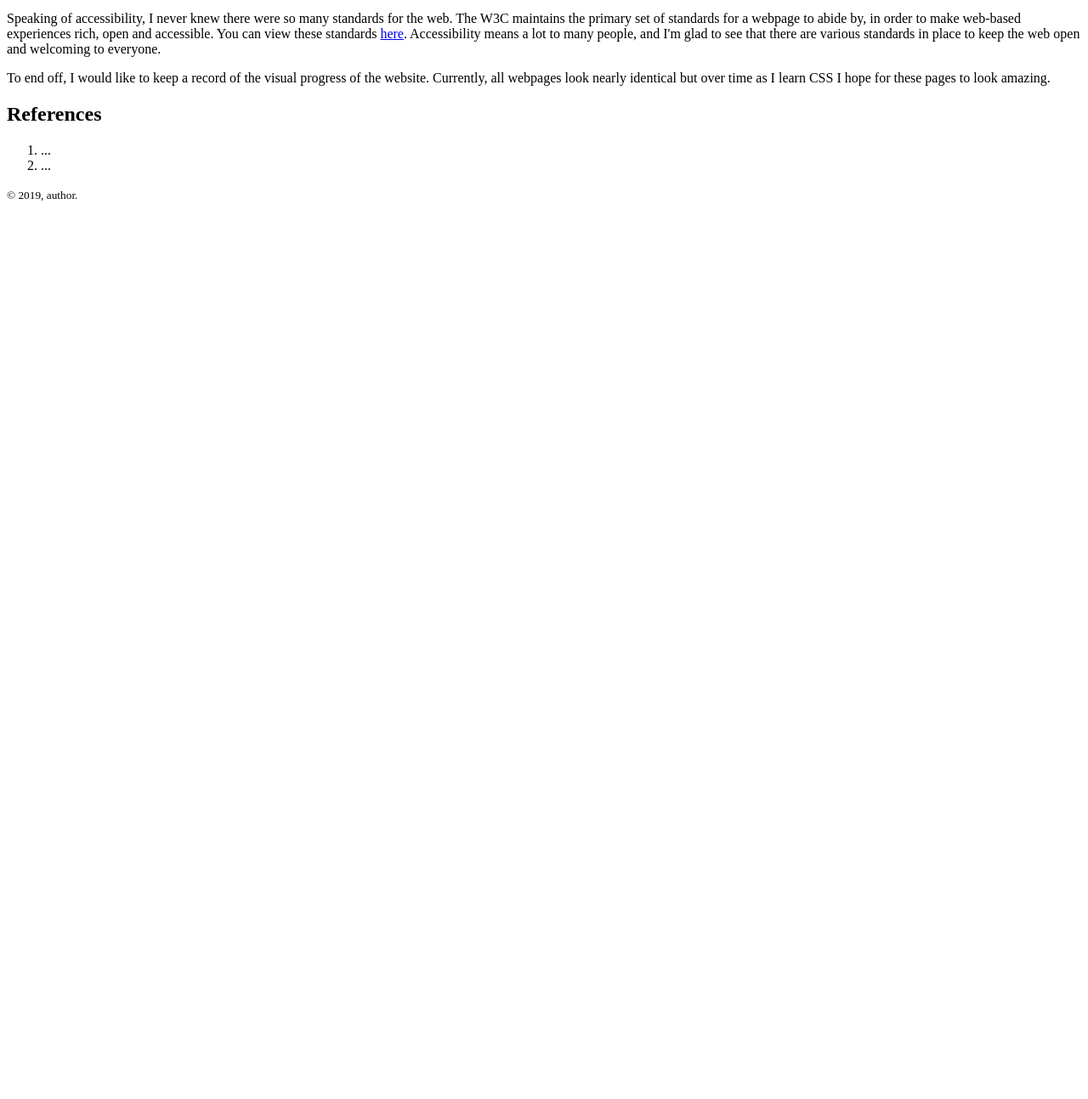
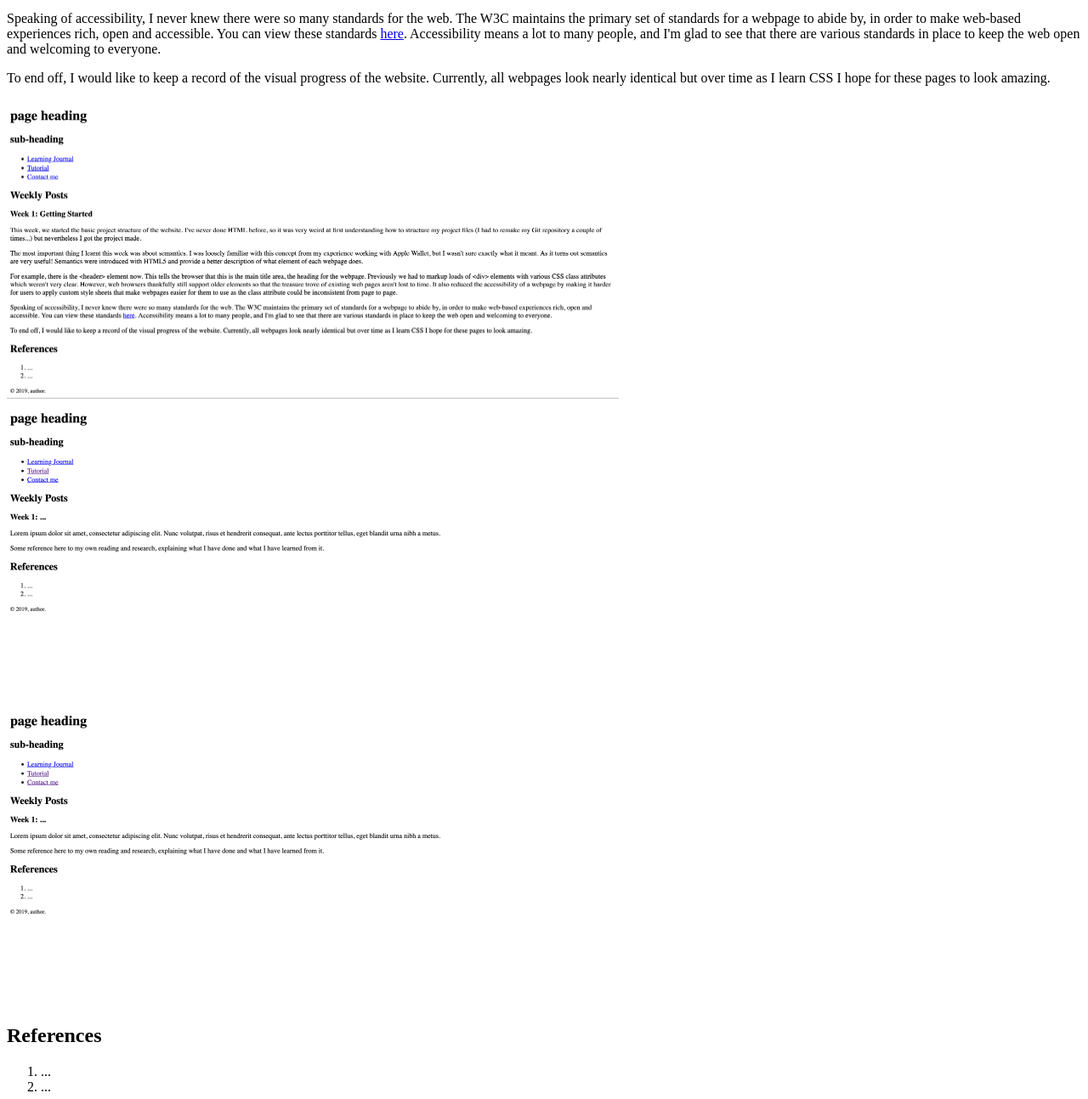
Before and after one commit to jds691/ci435-learning-journal, a plain HTML site: page index.html in a window 1280 px wide. Shown: the part 467-1760 px from the top of the page at 85% size. Before the commit the page ends 800 px from the top, so only its background shows below. Drawn offline with Linux system fonts and the light colour scheme.

Commit message:
Add screenshots of week 1 website to journal entry.

```diff
--- a/index.html
+++ b/index.html
@@ -63,6 +63,18 @@
                 To end off, I would like to keep a record of the visual progress of the website. Currently, all
                 webpages look nearly identical but over time as I learn CSS I hope for these pages to look amazing.
             </p>
+            <img alt="A screenshot of the appearance of the index page for week 1."
+                 height="352"
+                 src="images/journal/week1/index.png"
+                 width="720"/>
+            <img alt="A screenshot of the appearance of the tutorial page for week 1."
+                 height="352"
+                 src="images/journal/week1/tutorial.png"
+                 width="720"/>
+            <img alt="A screenshot of the appearance of the contact page for week 1."
+                 height="352"
+                 src="images/journal/week1/contact.png"
+                 width="720"/>
 
         </article>
 
```
Also changed, not shown: images/journal/week1/contact.png (added), images/journal/week1/index.png (added), images/journal/week1/tutorial.png (added).
